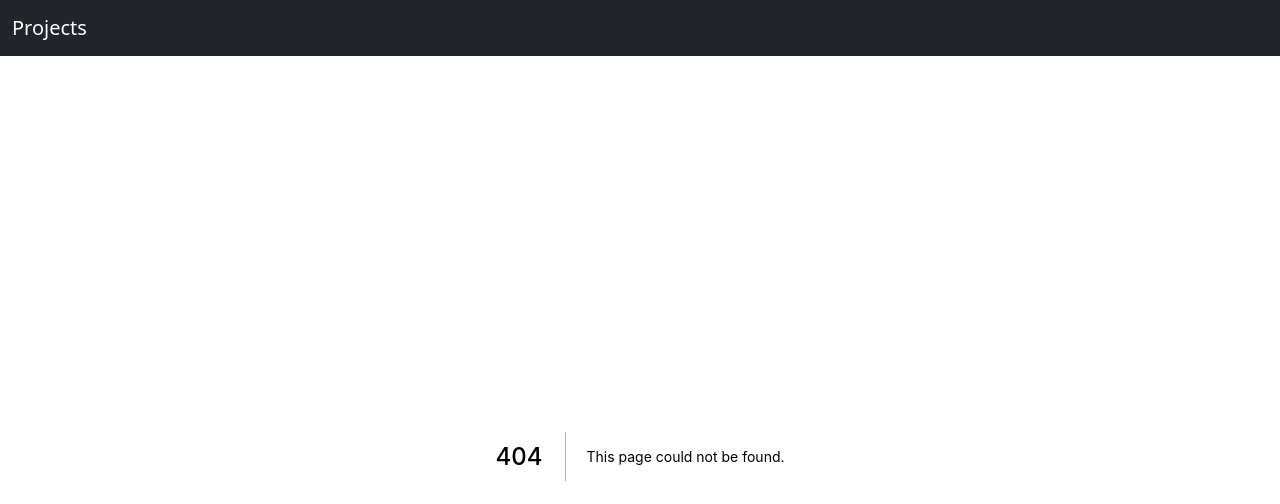
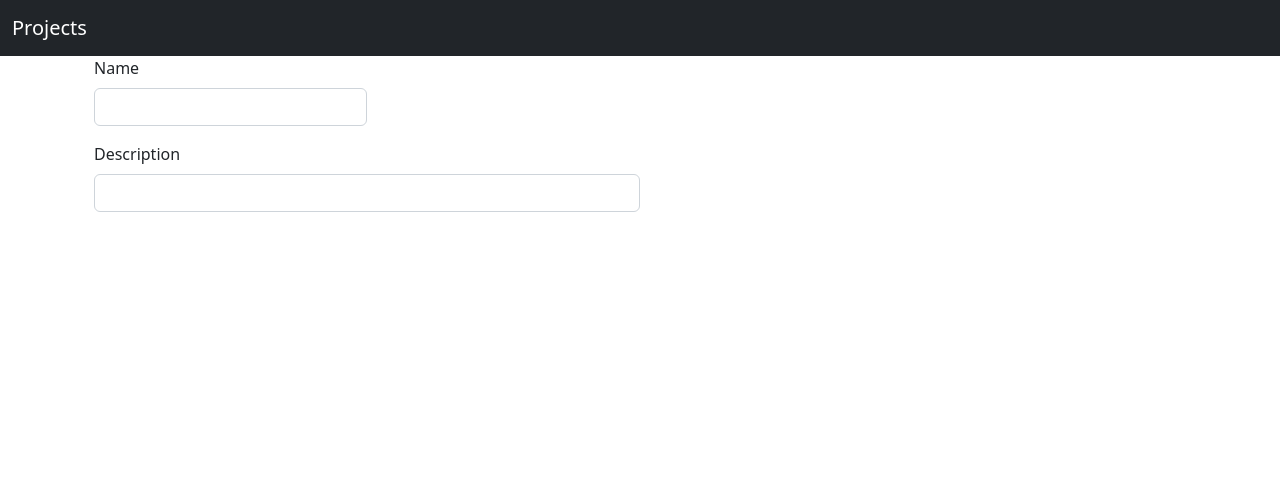
Before and after one commit to daniir/Next-GraphQL-App, a Next.js app: page /project/create in a window 1280 px wide. Before the commit this address had no page. Shown: the top 504 px of the page. Built offline with nearby package versions, Linux system fonts and the light colour scheme.

Commit message:
Project Path

```diff
--- /dev/null
+++ b/pages/project/create.tsx
@@ -0,0 +1,34 @@
+export default function Create(){
+    return (
+      <div className="container">
+        <div className="row">
+          <div className="col align-self-center">
+            <div className="mb-3">
+              <label htmlFor="formName" className="form-label">
+                Name
+              </label>
+              <input
+                className="form-control w-25"
+                type="text"
+                name="name"
+                id="formName"
+              />
+            </div>
+            <div className="col align-self-center">
+              <div className="mb-3">
+                <label htmlFor="formDescription" className="form-label">
+                  Description
+                </label>
+                <input
+                  className="form-control w-50"
+                  type="text"
+                  name="description"
+                  id="formDescription"
+                />
+              </div>
+            </div>
+          </div>
+        </div>
+      </div>
+    );
+};
```
